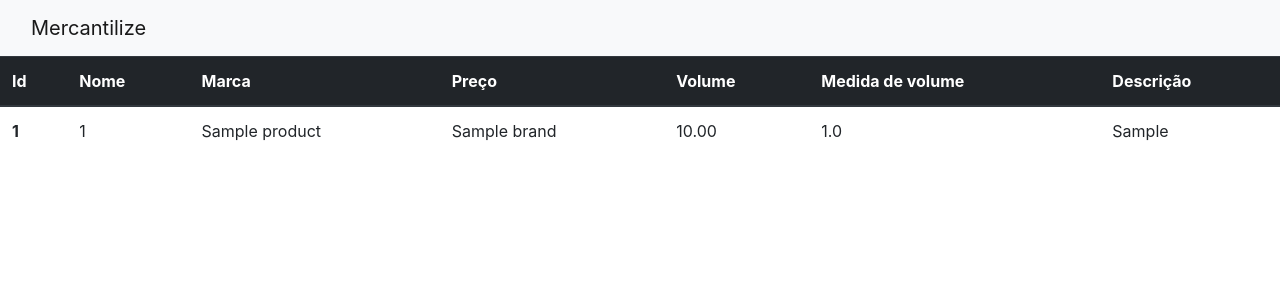
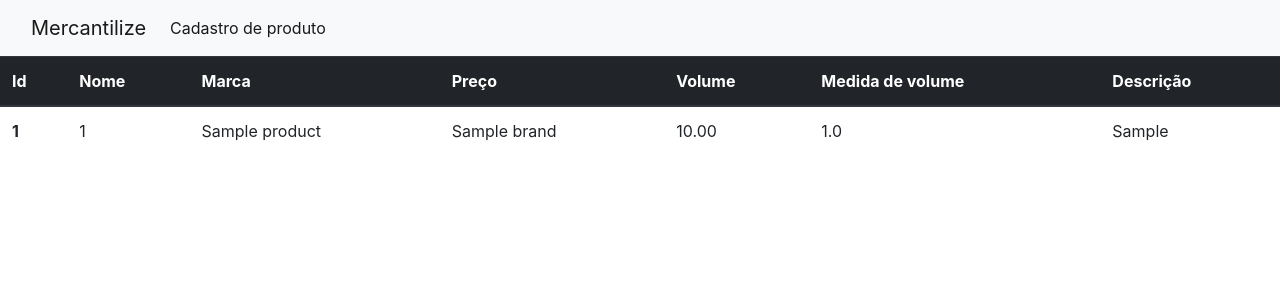
Before and after one commit to Lucas-Espindola-dev/Mercantil, a Django app: page / in a window 1280 px wide. Shown: the top 300 px of the page. Run offline with Django 4.2, Linux system fonts and the light colour scheme; tables that the repository leaves empty hold one stand-in row (values such as "Sample post").

Commit message:
Correcting NavBar

```diff
--- a/app/templates/base.html
+++ b/app/templates/base.html
@@ -7,15 +7,24 @@
 </head>
 <body>
   <header>
-
+    <nav class="navbar navbar-expand-lg navbar-light bg-light">
+        <div class="container-fluid">
+            <a class="navbar-brand" href="{% url 'products_view' %}}">Mercantilize</a>
+            <button class="navbar-toggler" type="button" data-bs-toggle="collapse" data-bs-target="#navbarNav" aria-controls="navbarNav" aria-expanded="false" aria-label="Toggle navigation">
+                <span class="navbar-toggler-icon"></span>
+            </button>
+            <div class="collapse navbar-collapse" id="navbarNav">
+                <ul class="navbar-nav">
+                    <li class="nav-item">
+                        <a class="nav-link active" aria-current="page" href="#">Cadastro de produto</a>
+                    </li>
+                </ul>
+            </div>
+        </div>
+    </nav>
   </header>
 
   <main>
-      <nav class="navbar navbar-light bg-light">
-        <div class="container-fluid">
-            <a class="navbar-brand" href="{% url 'products_view' %}">Mercantilize</a>
-        </div>
-      </nav>
     {% block content %}
     {% endblock %}
   </main>
```
